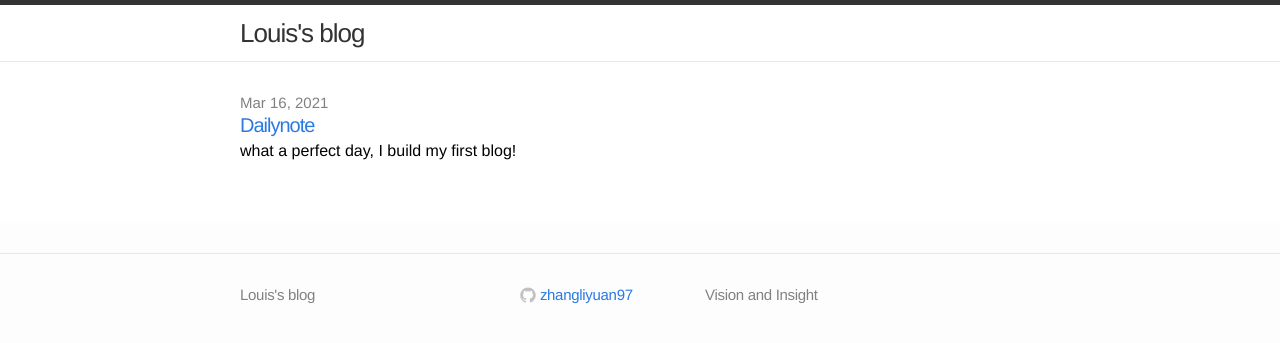
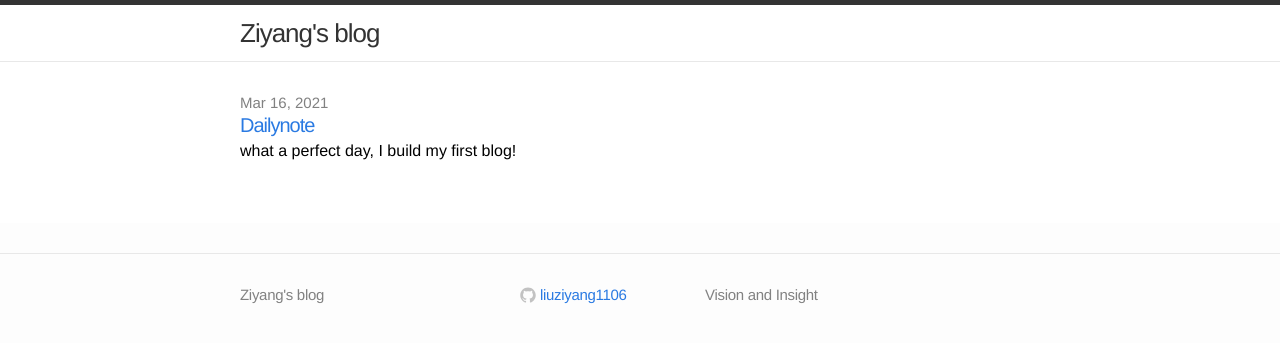
Before and after one commit to liuziyang1106/liuziyang1106.github.io, a Jekyll site: the page built from index.html, in a window 1280 px wide. Shown: the top 343 px of the page. Built offline with Jekyll 4.4.1, drawn with Linux system fonts in a browser that asks for light colours.

Commit message:
modified the config

```diff
--- a/_config.yml
+++ b/_config.yml
@@ -1,10 +1,10 @@
 # Site settings
-title: Louis's blog
-email: marc4869@163.com
+title: Ziyang's blog
+email: liuziyang1106@buaa.edu.cn
 description: "Vision and Insight"
 baseurl: ""
-url: "http://zhangliyuan97.github.io"
-github_username:  zhangliyuan97
+url: "http://liuziyang1106.github.io"
+github_username:  liuziyang1106
 
 cdn:
     jsdelivr:
```
